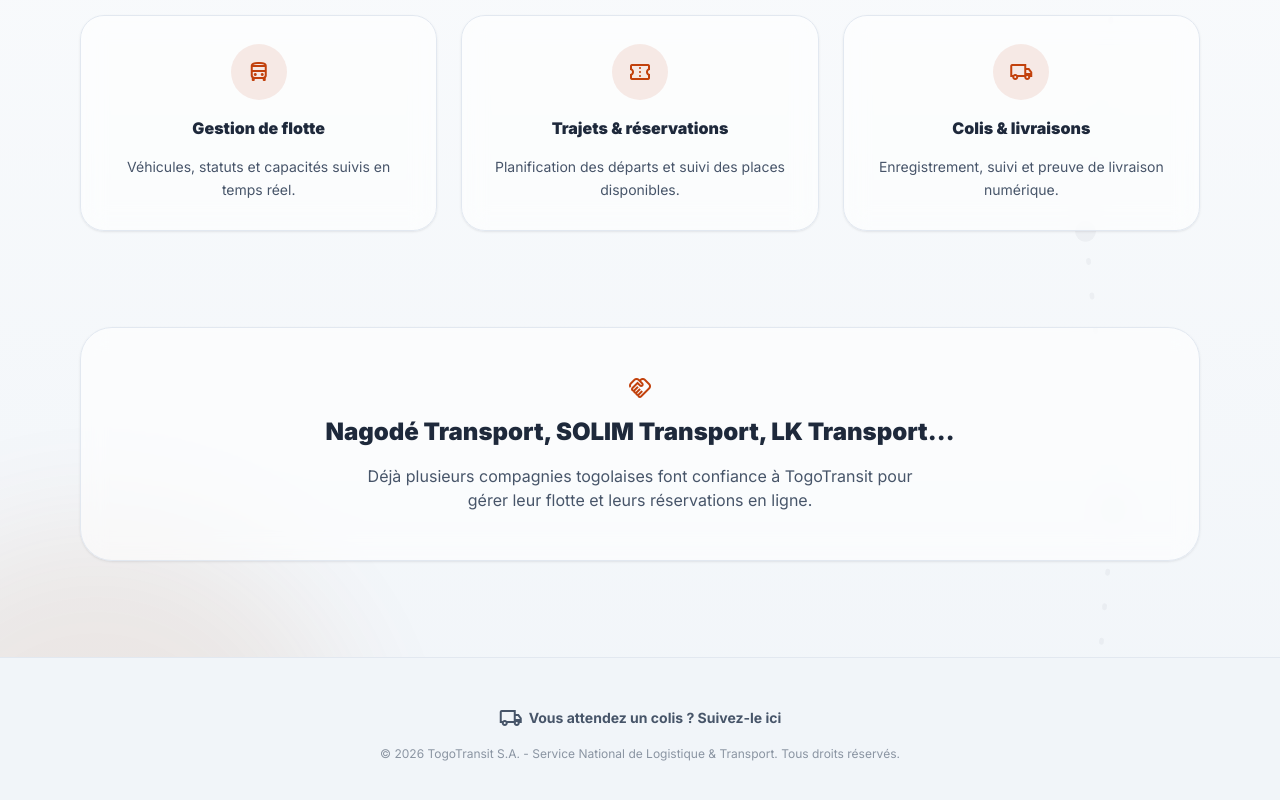
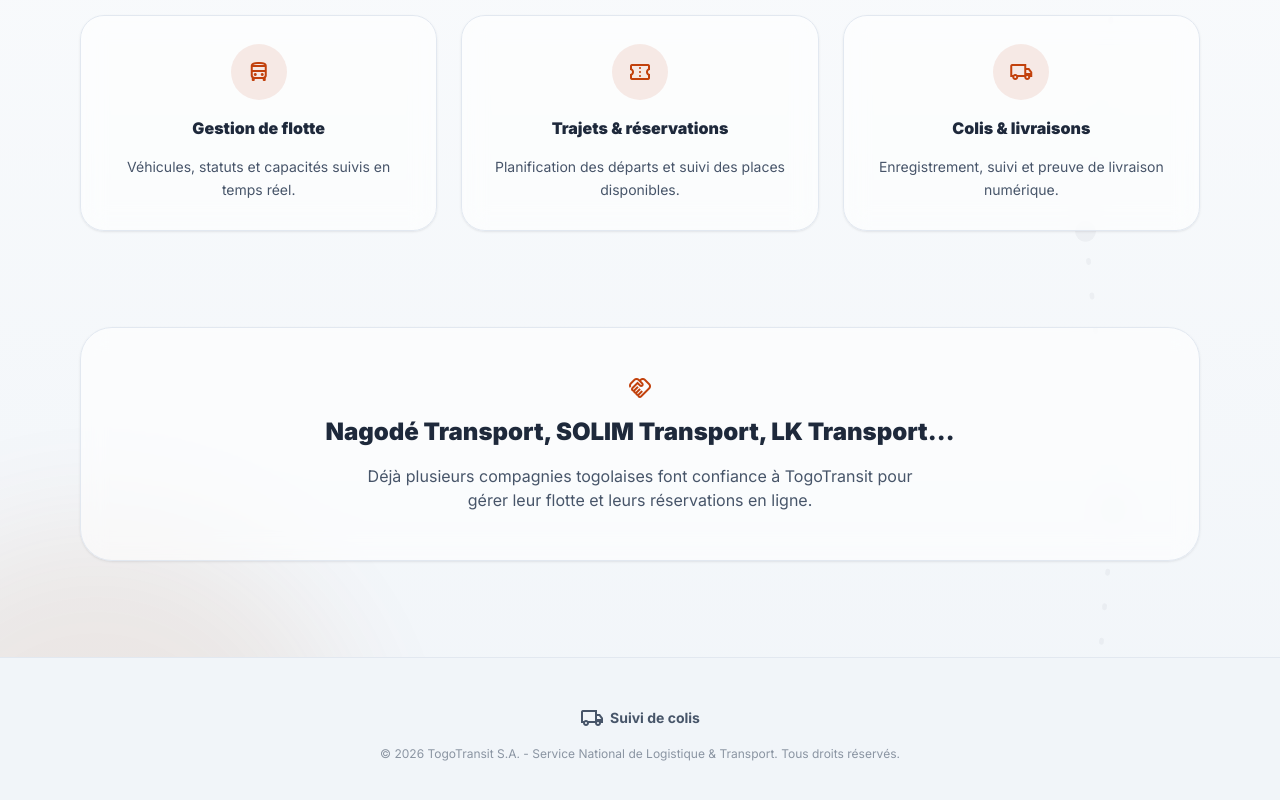
Before and after one commit to mitch117-web/togotransit, a Next.js app: page / in a window 1280 px wide. Shown: the part 902-1702 px from the top of the page. Built offline with nearby package versions, Linux system fonts and the light colour scheme.

Commit message:
fix(landing): simplifie le libelle du lien de suivi de colis

```diff
--- a/src/app/page.tsx
+++ b/src/app/page.tsx
@@ -232,7 +232,7 @@ export default function LandingPage() {
             className="text-sm font-bold text-on-surface-variant hover:text-primary transition-colors flex items-center gap-1.5"
           >
             <span className="material-symbols-outlined text-base">local_shipping</span>
-            Vous attendez un colis ? Suivez-le ici
+            Suivi de colis
           </Link>
           <p className="text-xs opacity-60">© 2026 TogoTransit S.A. - Service National de Logistique &amp; Transport. Tous droits réservés.</p>
         </div>
```
